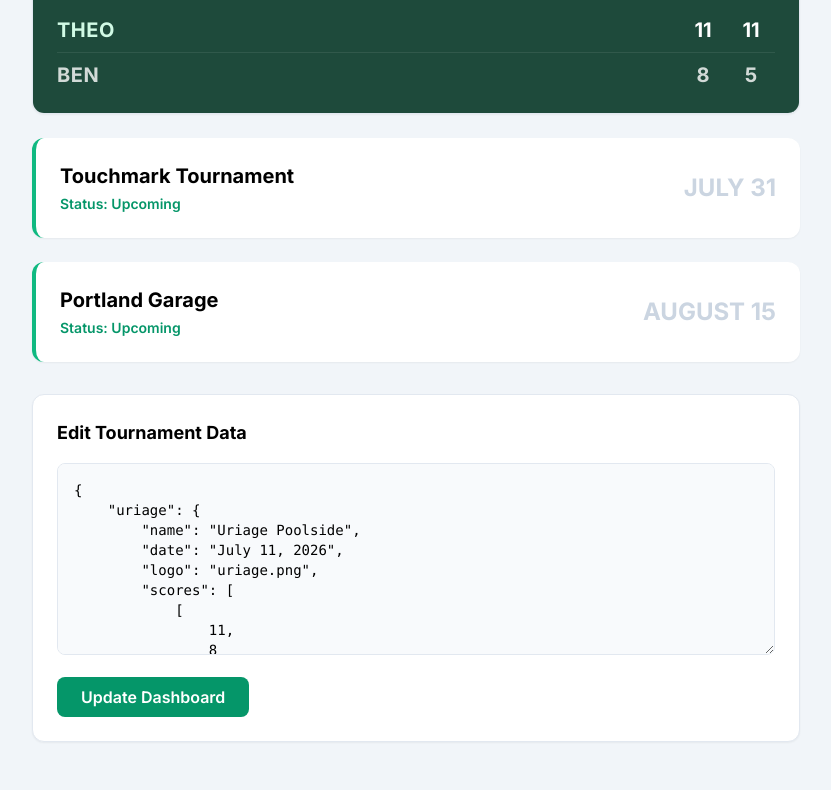
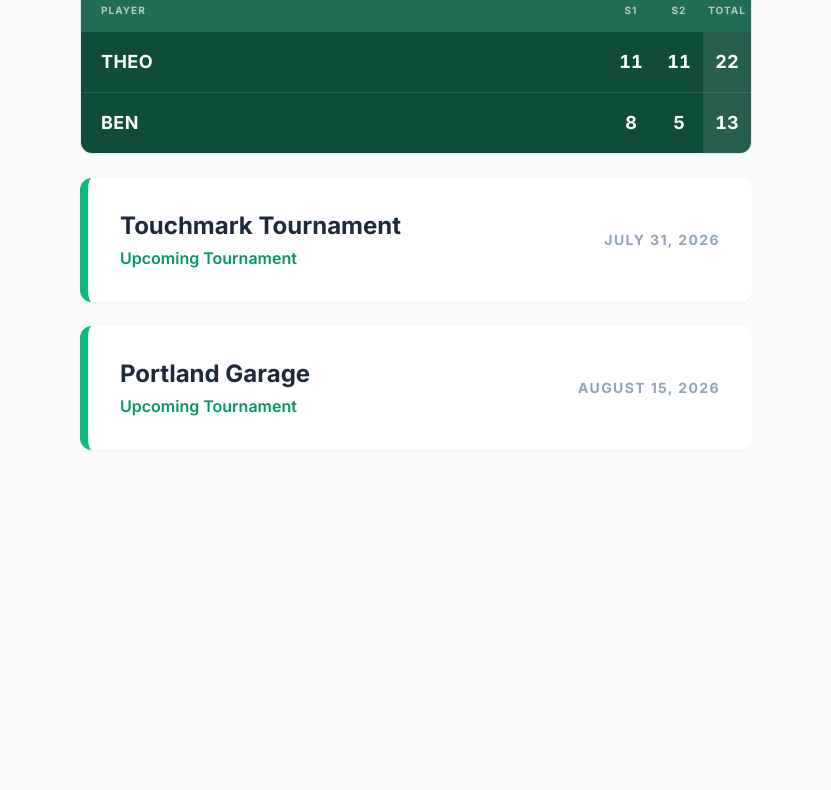
Before and after one commit to blockoverit/theoben, a plain HTML site: page index.html in a window 1280 px wide. Shown: the part 206-996 px from the top of the page, without its empty margins (224-1055 px from the left). After the commit the page ends 800 px from the top, so only its background shows below. Drawn offline with nearby package versions, Linux system fonts and the light colour scheme.

Commit message:
Update index.html

```diff
--- a/index.html
+++ b/index.html
@@ -7,83 +7,96 @@
     <script src="https://cdn.tailwindcss.com"></script>
     <link href="https://fonts.googleapis.com/css2?family=Inter:wght@300;400;600;700&display=swap" rel="stylesheet">
     <style>
-        body { font-family: 'Inter', sans-serif; }
-        .score-grid { display: grid; grid-template-columns: 1fr auto auto; }
-        .scoreboard { background-color: #1e4a3b; }
+        body { font-family: 'Inter', sans-serif; background-color: #f8fafc; }
+        .score-grid {
+            display: grid;
+            grid-template-columns: 1fr repeat(2, 3rem) 3rem;
+            background-color: #0f4c39;
+        }
+        .set-header { background-color: #2d7a62; }
+        .player-row { border-bottom: 1px solid rgba(255,255,255,0.1); }
+        .score-val { font-variant-numeric: tabular-nums; }
     </style>
 </head>
-<body class="bg-slate-100 p-4 md:p-12">
+<body class="p-4 md:p-12">
 
-    <div class="max-w-3xl mx-auto space-y-8">
-        <header>
-            <h1 class="text-3xl font-bold text-slate-900">Ben vs Theo</h1>
-            <p class="text-slate-500">Tournament Series Dashboard</p>
+    <div class="max-w-2xl mx-auto space-y-8">
+        <header class="mb-10">
+            <h1 class="text-4xl font-bold text-slate-900 tracking-tight">Ben vs Theo</h1>
+            <p class="text-slate-500 font-medium">Table Tennis Tournament Series</p>
         </header>
 
         <div id="tournament-list" class="space-y-6"></div>
-
-        <div class="mt-12 p-6 bg-white rounded-xl shadow-sm border border-slate-200">
-            <h3 class="text-lg font-bold mb-4">Edit Tournament Data</h3>
-            <textarea id="data-editor" class="w-full h-48 p-4 font-mono text-sm bg-slate-50 border border-slate-200 rounded-lg focus:ring-2 focus:ring-emerald-500 outline-none"></textarea>
-            <button onclick="updateData()" class="mt-4 px-6 py-2 bg-emerald-600 text-white rounded-lg hover:bg-emerald-700 font-semibold">Update Dashboard</button>
-        </div>
     </div>
 
     <script>
-        let tournamentData = {
-            "uriage": { "name": "Uriage Poolside", "date": "July 11, 2026", "logo": "uriage.png", "scores": [[11, 8], [11, 5]] },
-            "touchmark": { "name": "Touchmark Tournament", "date": "July 31, 2026", "logo": "touchmark.png" },
-            "portland": { "name": "Portland Garage", "date": "August 15, 2026", "logo": "portland.png" }
-        };
+        // Tournament data definition
+        const tournamentData = [
+            {
+                "name": "Uriage Poolside",
+                "date": "July 11, 2026",
+                "logo": "uriage.png",
+                "scores": { "Theo": [11, 11], "Ben": [8, 5] }
+            },
+            {
+                "name": "Touchmark Tournament",
+                "date": "July 31, 2026",
+                "logo": "touchmark.png",
+                "scores": null
+            },
+            {
+                "name": "Portland Garage",
+                "date": "August 15, 2026",
+                "logo": "portland.png",
+                "scores": null
+            }
+        ];
 
         function renderData() {
             const list = document.getElementById('tournament-list');
             list.innerHTML = '';
 
-            for (const key in tournamentData) {
-                const t = tournamentData[key];
+            tournamentData.forEach(t => {
                 const div = document.createElement('div');
                 div.className = "bg-white rounded-xl shadow-sm border border-slate-200 overflow-hidden";
 
                 if (t.scores) {
-                    // Render Scoreboard
+                    // Scoreboard layout
                     div.innerHTML = `
-                        <div class="p-4 bg-slate-50 border-b border-slate-100 font-semibold text-slate-700">${t.name}</div>
-                        <div class="scoreboard text-white font-bold text-xl p-6">
-                            <div class="score-grid gap-y-2">
-                                <div class="uppercase tracking-wide text-emerald-100">THEO</div>
-                                <div class="w-12 text-center">${t.scores[0][0]}</div>
-                                <div class="w-12 text-center">${t.scores[1][0]}</div>
-                                <div class="uppercase tracking-wide opacity-80 border-t border-white/10 pt-2">BEN</div>
-                                <div class="w-12 text-center border-t border-white/10 pt-2 opacity-80">${t.scores[0][1]}</div>
-                                <div class="w-12 text-center border-t border-white/10 pt-2 opacity-80">${t.scores[1][1]}</div>
-                            </div>
+                        <div class="px-5 py-3 bg-slate-100 border-b border-slate-200 text-xs font-bold text-slate-500 uppercase tracking-widest">${t.name}</div>
+                        <div class="score-grid text-white font-bold text-lg">
+                            <div class="set-header px-5 py-2 text-[10px] opacity-70 uppercase tracking-widest flex items-center">Player</div>
+                            <div class="set-header py-2 text-center text-[10px] opacity-70 uppercase tracking-widest">S1</div>
+                            <div class="set-header py-2 text-center text-[10px] opacity-70 uppercase tracking-widest">S2</div>
+                            <div class="set-header py-2 text-center text-[10px] opacity-70 uppercase tracking-widest">TOTAL</div>
+
+                            <!-- Theo Row -->
+                            <div class="px-5 py-4 uppercase tracking-wide player-row">Theo</div>
+                            <div class="py-4 text-center score-val player-row">${t.scores.Theo[0]}</div>
+                            <div class="py-4 text-center score-val player-row">${t.scores.Theo[1]}</div>
+                            <div class="py-4 text-center score-val bg-white/10 player-row">${t.scores.Theo[0] + t.scores.Theo[1]}</div>
+
+                            <!-- Ben Row -->
+                            <div class="px-5 py-4 uppercase tracking-wide">Ben</div>
+                            <div class="py-4 text-center score-val">${t.scores.Ben[0]}</div>
+                            <div class="py-4 text-center score-val">${t.scores.Ben[1]}</div>
+                            <div class="py-4 text-center score-val bg-white/10">${t.scores.Ben[0] + t.scores.Ben[1]}</div>
                         </div>`;
                 } else {
-                    // Render Upcoming
-                    div.className = "bg-white rounded-xl p-6 shadow-sm border-l-4 border-emerald-500 flex items-center justify-between";
+                    // Upcoming match display
+                    div.className = "bg-white rounded-xl p-8 shadow-sm border-l-8 border-emerald-500 flex items-center justify-between";
                     div.innerHTML = `
                         <div>
-                            <h2 class="text-xl font-bold">${t.name}</h2>
-                            <p class="text-sm text-emerald-600 font-semibold mt-1">Status: Upcoming</p>
+                            <h2 class="text-2xl font-bold text-slate-800">${t.name}</h2>
+                            <p class="text-emerald-600 font-semibold mt-1">Upcoming Tournament</p>
                         </div>
-                        <div class="text-2xl font-black text-slate-300">${t.date.split(',')[0].toUpperCase()}</div>`;
+                        <div class="text-sm font-black text-slate-400 tracking-widest">${t.date.toUpperCase()}</div>`;
                 }
                 list.appendChild(div);
-            }
+            });
         }
 
-        document.getElementById('data-editor').value = JSON.stringify(tournamentData, null, 4);
-
-        function updateData() {
-            try {
-                tournamentData = JSON.parse(document.getElementById('data-editor').value);
-                renderData();
-            } catch (e) {
-                alert("Invalid JSON format!");
-            }
-        }
-
+        // Initialize display
         window.onload = renderData;
     </script>
 </body>
```
